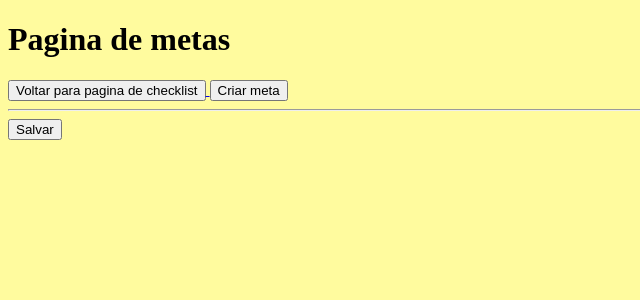
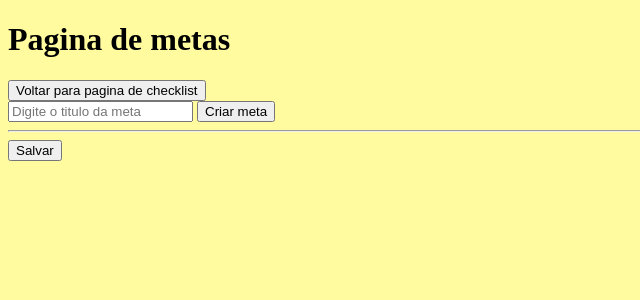
Before and after one commit to Maltthael/To-do-list-in-python, a Flask app: template templates/meta.html in a window 1280 px wide. Shown: the top 300 px of the page, without its empty margins (0-640 px from the left). Run offline with Flask 3, Linux system fonts and the light colour scheme; the template is opened without the code that fills it, so the values that code supplies are empty.

Commit message:
Creating delete buttons to meta and checklist page

```diff
--- a/app.py
+++ b/app.py
@@ -25,16 +25,25 @@ def create_table():
     cursor.execute("""
                    CREATE TABLE IF NOT EXISTS Metas(
                        id integer PRIMARY KEY AUTOINCREMENT,
-                       conteudo TEXT NOT NULL
+                       titulo_meta TEXT NOT NULL
                        )
                    """)
     cursor.execute("""
                    CREATE TABLE IF NOT EXISTS Tarefas_checklist(
-                       id integer PRIMARY KEY AUTOINCREMENT,
+                       id_tarefa_check integer PRIMARY KEY AUTOINCREMENT,
                        checklist_id INTEGER,
                        conteudo TEXT NOT NULL,
                        concluido INTEGER DEFAULT 0,
                        FOREIGN KEY (checklist_id) REFERENCES Checklists(id) ON DELETE CASCADE
+                   )
+                   """)
+    cursor.execute("""
+                   CREATE TABLE IF NOT EXISTS Tarefas_metas(
+                       id_tarefa_meta integer PRIMARY KEY AUTOINCREMENT,
+                       meta_id INTEGER,
+                       conteudo TEXT NOT NULL,
+                       concluido INTEGER DEFAULT 0,
+                       FOREIGN KEY (meta_id) REFERENCES Metas(id) ON DELETE CASCADE
                    )
                    """)
     conn.commit()
@@ -56,7 +65,7 @@ def home():
     checklist_com_tarefas = []
     for checklist in todos_os_checklists:
         checklist_id = checklist[0]
-        cursor.execute("SELECT conteudo FROM Tarefas_checklist WHERE checklist_id = ?", (checklist_id,))
+        cursor.execute("SELECT id_tarefa_check, conteudo FROM Tarefas_checklist WHERE checklist_id = ?", (checklist_id,))
         tarefas_da_checklist = cursor.fetchall()
         pacote ={
             'id': checklist[0],
@@ -90,11 +99,11 @@ def add_task(checklist_id):
         conn.close()
     return redirect('/')
 
-@app.route("/delete_task/<int:id>")
+@app.route("/delete_task/<int:id>", methods=['POST'])
 def delete_task(id):
     conn = connect_db()
     cursor = conn.cursor()
-    cursor.execute("DELETE FROM Checklists WHERE id = ?", (id,))
+    cursor.execute("DELETE FROM Tarefas_checklist WHERE id_tarefa_check = ?", (id,))
     conn.commit()
     conn.close()
     return redirect("/")
@@ -103,26 +112,56 @@ def delete_task(id):
 
 @app.route('/page_meta')
 def page_meta():
-    return render_template('meta.html', metas=metas)
+    conn = connect_db()
+    cursor = conn.cursor()
+    cursor.execute("SELECT id, titulo_meta from Metas")
+    todas_as_metas = cursor.fetchall()
+    metas_com_tarefas = []
+    for metas in todas_as_metas:
+        metas_id = metas[0]
+        cursor.execute("SELECT id_tarefa_meta, conteudo from Tarefas_metas WHERE meta_id = ?", (metas_id,))
+        tarefas_metas = cursor.fetchall()
+        pacote = {
+            'id': metas[0],
+            'titulo': metas[1],
+            'tarefas': tarefas_metas
 
-@app.route('/create_meta')
+        }
+        metas_com_tarefas.append(pacote)
+
+    conn.close()
+
+    return render_template('meta.html', metas = metas_com_tarefas, )
+
+@app.route('/create_meta', methods=['POST'])
 def create_meta():
-    new_meta = []
-    metas.append(new_meta) # cria uma meta vazia
+    titulo_meta = request.form.get('titulo_meta')
+    conn = connect_db()
+    cursor = conn.cursor()
+    cursor.execute("INSERT INTO Metas (titulo_meta) VALUES (?)", (titulo_meta,))
+    conn.commit()
+    conn.close()
     return redirect('/page_meta')
 
 @app.route('/add_task_meta/<int:meta_id>', methods=['POST'])
 def add_task_meta(meta_id):
-    task_text = request.form['task_meta']
-    if task_text.strip() != "":
-        metas[meta_id].append(task_text)
+    task_meta_text = request.form['task_meta']
+    conn = connect_db()
+    cursor = conn.cursor()
+    cursor.execute("INSERT INTO Tarefas_metas (meta_id, conteudo) VALUES (?, ?)", (meta_id, task_meta_text))
+    conn.commit()
+    conn.close()
 
     return redirect('/page_meta')
 
 
-@app.route('/delete_task_meta/<int:meta_id>/<int:task_meta_id>')
-def delete_task_meta(meta_id, task_meta_id):
-    metas[meta_id].pop(task_meta_id)
+@app.route('/delete_task_meta/<int:id>', methods=['POST'])
+def delete_task_meta(id):
+    conn = connect_db()
+    cursor = conn.cursor()
+    cursor.execute("DELETE FROM Tarefas_metas WHERE id_tarefa_meta = ? ", (id,))
+    conn.commit()
+    conn.close()
 
     return redirect('/page_meta')
 
--- a/templates/meta.html
+++ b/templates/meta.html
@@ -1,5 +1,6 @@
 <!DOCTYPE html>
 <html lang="pt-br">
+
 <head>
     <meta charset="UTF-8">
     <meta name="viewport" content="width=device-width, initial-scale=1.0">
@@ -7,38 +8,44 @@
     <link rel="stylesheet" href="../static/style.css">
 
 </head>
-<body >
+
+<body>
     <h1>Pagina de metas</h1>
     <a href="/">
         <button>Voltar para pagina de checklist</button>
     </a>
-    <a href="/create_meta">
+    <form action="/create_meta" method="POST">
+        <input type="text" name="titulo_meta" placeholder="Digite o titulo da meta" required>
         <button> Criar meta</button>
-    </a>
-<hr>
-<button>Salvar</button>
+    </form>
+
+
+
+    <hr>
+    <button>Salvar</button>
     {% for meta in metas%}
-    {% set meta_id = loop.index0 %}
     <div class="container">
-        <h3>Meta {{loop.index}}</h3>
-        <form action="/add_task_meta/{{ loop.index0 }}" method="POST">
-            <input type="text" name="task_meta" placeholder="Nova tarefa" required>
+        <h3>{{ meta.titulo }}</h3>
+        <form action="/add_task_meta/{{ meta.id }}" method="POST">
+            <input type="text" name="task_meta" placeholder="Digite nova tarefa" required>
             <button type="submit">Adicionar tarefa</button>
         </form>
         <ul>
-            {% for task_meta in meta %}
+            {% for task_meta in meta.tarefas %}
             <li>
-                    <input type="checkbox">{{ task_meta }}
+                <input type="checkbox">{{ task_meta[1] }}
 
-            <a href="/delete_task_meta/{{ meta_id }}/{{ loop.index0 }}">
-                <button>Deletar</button>
-            </a>
+                <form action="{{ url_for('delete_task_meta', id=task_meta[0]) }}" method="POST">
+                    <button type="submit">Deletar</button>
+                </form>
+
             </li>
             {% endfor %}
 
         </ul>
-    </div>
-    {% endfor %}
+    </div> {% endfor %}
+
 
 </body>
+
 </html>
```
Also changed, not shown: templates/index.html (+12 -6 lines), database/to_do.db.
